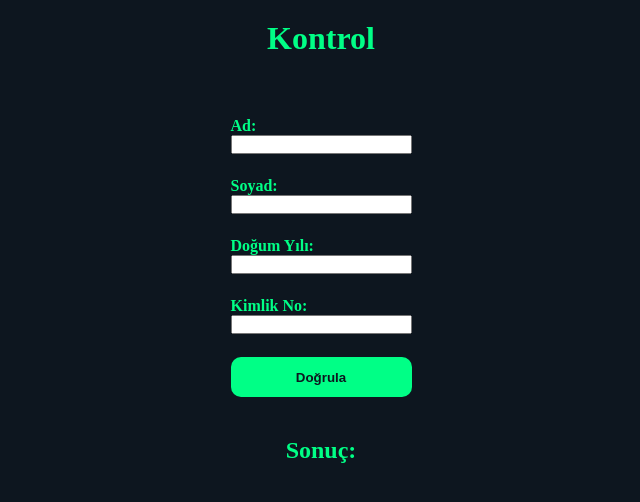
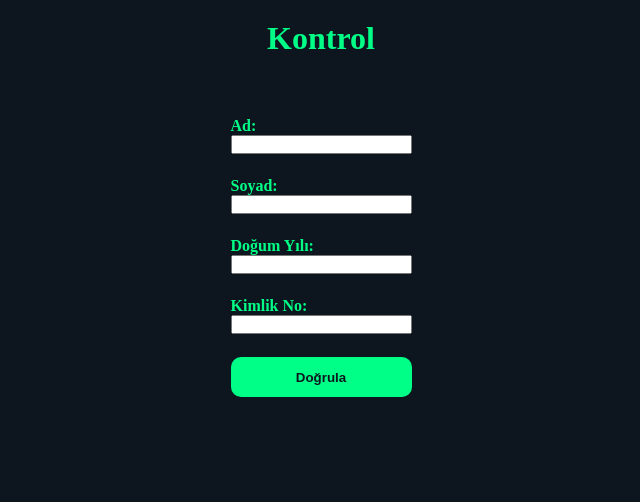
Before and after one commit to dodo-sudo/test-kontrol, a website: page index.html in a window 1280 px wide. Shown: the whole page, without its empty margins (319-959 px from the left). Drawn offline with nearby package versions, Linux system fonts and the light colour scheme.

Commit message:
Update index.html

```diff
--- a/index.html
+++ b/index.html
@@ -24,7 +24,7 @@
         <button class="btn" type="submit">Doğrula</button>
     </form>
 
-    <h2>Sonuç:</h2>
+
     <div id="sonuc"></div>
 
     <script src="https://cdn.jsdelivr.net/npm/axios/dist/axios.min.js"></script>
```
